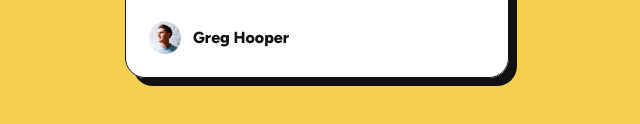
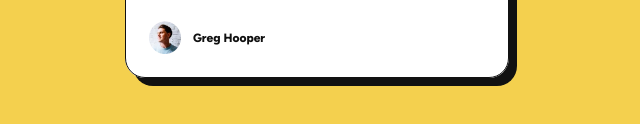
Before and after one commit to semperprimum/fem-blog-preview-card, a website built with Vite: page index.html in a window 1280 px wide. Shown: the part 584-708 px from the top of the page, 323-963 px from the left. Built offline with nearby package versions, Linux system fonts and the light colour scheme.

Commit message:
fix author name font size

```diff
--- a/style.scss
+++ b/style.scss
@@ -87,6 +87,7 @@ body {
 
         &-name {
             font-weight : $fw-bold;
+            font-size   : .75rem;
         }
     }
 
```
